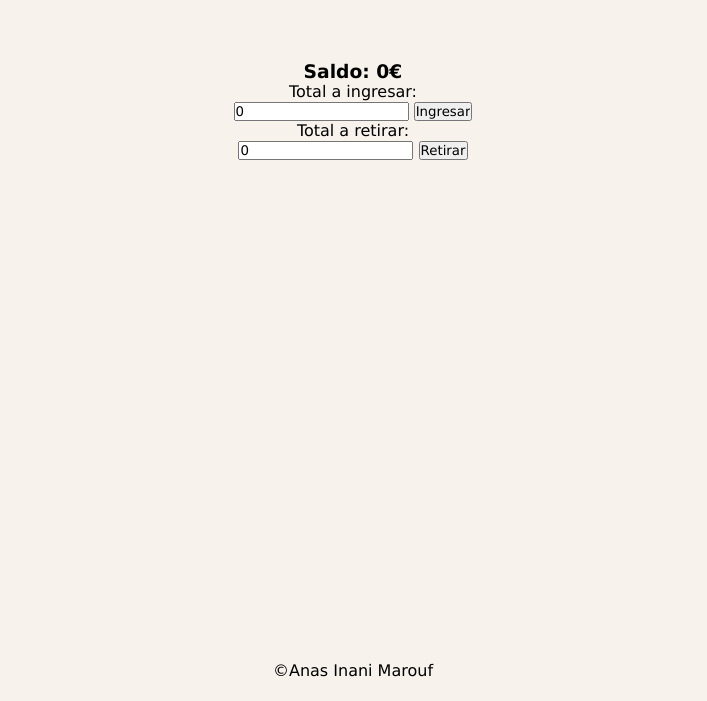
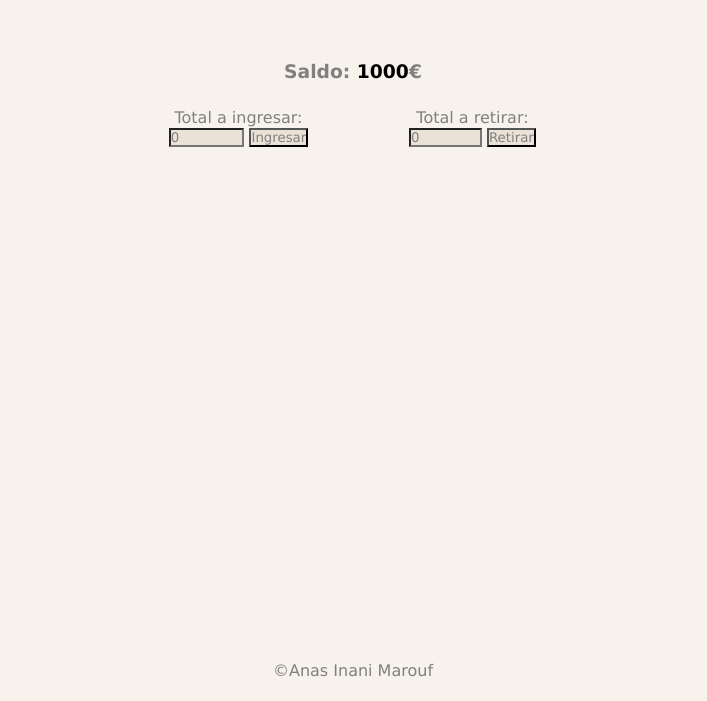
Before and after one commit to AnasInaniMarouf/DAW-2, a plain HTML site: page DWEC/Practica/Practica 1/index.html in a window 1280 px wide. Both pictures are taken after a click on the button "Ingresar". Shown: the part 123-824 px from the top of the page, without its empty margins (287-994 px from the left). Drawn offline with Linux system fonts and the light colour scheme.

Commit message:
S-25/09/2026

```diff
--- a/DWEC/Practica/Practica 1/css/style.css
+++ b/DWEC/Practica/Practica 1/css/style.css
@@ -2,6 +2,7 @@
     margin: 0%;
     padding: 0%;
     font-family: Verdana, Geneva, Tahoma, sans-serif;
+    color: gray;
 }
 
 html, body {
@@ -19,12 +20,37 @@ main {
 
 #title {
     margin-bottom: 5%;
-    font-size: 300%;
-    color: gray;
+    font-size: 300%;;
 }
 
 strong {
     color: black;
+}
+
+#saldo {
+    margin-bottom: 2%;
+}
+
+section {
+    display: flex;
+    justify-content: center;
+}
+
+#ingreso {
+    margin-bottom: 2%;
+}
+
+#retirada {
+
+}
+
+#inputI, #inputR {
+    width: 30%;
+    background-color: #EAE2D6;
+}
+
+#buttonI, #buttonR {
+    background-color: #EAE2D6;
 }
 
 footer {
--- a/DWEC/Practica/Practica 1/index.html
+++ b/DWEC/Practica/Practica 1/index.html
@@ -11,16 +11,16 @@
 <body>
     <main>
         <h1 id="title"><strong>B</strong>ig <strong>B</strong>ank for <strong>C</strong>onsumers</h1>
-        <h3 id="saldo">Saldo: <strong id="total">0</strong>€</h3>
+        <h3 id="saldo">Saldo: <strong id="total">1000</strong>€</h3>
         <section>
             <div id="ingreso">
                 <p id="text1">Total a ingresar: </p>
-                <input id="input1" type="number" min="0" value="0">
+                <input id="inputI" type="number" min="0" value="0">
                 <input id="buttonI" type="button" value="Ingresar">
             </div>
             <div id="retirada">
                 <p id="text2">Total a retirar:</p>
-                <input id="input2" type="number" min="0" value="0">
+                <input id="inputR" type="number" min="0" value="0">
                 <input id="buttonR" type="button" value="Retirar">
             </div>
         </section>
--- a/DWEC/Practica/Practica 1/js/main.js
+++ b/DWEC/Practica/Practica 1/js/main.js
@@ -0,0 +1,53 @@
+let total = document.getElementById("total");
+let saldo = parseFloat(total.textContent);
+//console.log(saldo);
+
+let bIngresar = document.getElementById("buttonI")
+let bRetirar = document.getElementById("buttonR")
+
+//-----FUNCTIONS-----//
+bIngresar.addEventListener("click", () => {
+    //console.log("Boton ingres0.ar pulsado");
+    validarIngreso();
+});
+
+bRetirar.addEventListener("click", () => {
+    //console.log("Boton retirar pulsado");
+    validarRetirada();
+});
+
+function actualizaSaldo(cantidad) {
+    saldo += cantidad;
+    total.innerText = saldo;
+}
+
+function validarIngreso() {
+    let ingreso = parseInt(document.getElementById("inputI").value);
+
+    if(ingreso < 0) {
+
+        alert("La cantidad ingresada no puede ser menor a 0");
+
+    } else {
+
+        actualizaSaldo(ingreso);
+    }
+}
+
+function validarRetirada() {
+    let retirada = parseInt(document.getElementById("inputR").value);
+    console.log(retirada);
+
+    if(retirada < 0) {
+
+        alert("La cantidad retirada no puede ser menor a 0");
+
+    } else if(retirada > saldo) {
+
+        alert("La cantidad retirada no puede ser mayor al saldo")
+
+    } else {
+
+        actualizaSaldo(-retirada);
+    }
+}
--- /dev/null
+++ b/DWEC/Pruebas/Prueba2/css/style.css
@@ -0,0 +1,43 @@
+* {
+    margin: 0%;
+    padding: 0%;
+}
+
+html, body {
+    background-color: beige;
+    color: white;
+    font-family: 'Segoe UI', Tahoma, Geneva, Verdana, sans-serif;
+    width: 100%;
+    height: 100%;
+}
+
+header {
+    background-color: red;
+    width: 100%;
+    height: 10%;
+}
+
+aside {
+    float: left;
+    background-color: blue;
+    width: 30%;
+    height: 80%;
+}
+
+main {
+    float: right;
+    background-color: yellow;
+    width: 70%;
+    height: 80%;
+}
+
+footer {
+    clear: both;
+    background-color: green;
+    width: 100%;
+    height: 10%;
+}
+
+input {
+    text-align: center;
+}
```
Also changed, not shown: DWEC/Pruebas/Prueba2/index.html (added, +31 -0 lines), DWEC/Pruebas/Prueba2/js/main.js (added, +23 -0 lines), DWEC/Pruebas/Prueba2/js/main1.js (added, +32 -0 lines), DWEC/Pruebas/Prueba2/js/main2.js (added, +28 -0 lines), DWEC/Pruebas/Prueba1/aguagu.html (renamed from DWEC/Pruebas/aguagu.html), DWEC/Pruebas/Prueba1/css/style.css (renamed from DWEC/Pruebas/css/style.css), DWEC/Pruebas/Prueba1/index.html (renamed from DWEC/Pruebas/index.html), DWEC/Pruebas/Prueba1/js/main.js (renamed from DWEC/Pruebas/js/main.js), DWEC/Pruebas/Prueba1/js/main1.js (renamed from DWEC/Pruebas/js/main1.js), DWEC/Pruebas/Prueba1/js/main2.js (renamed from DWEC/Pruebas/js/main2.js), 2 other files.
